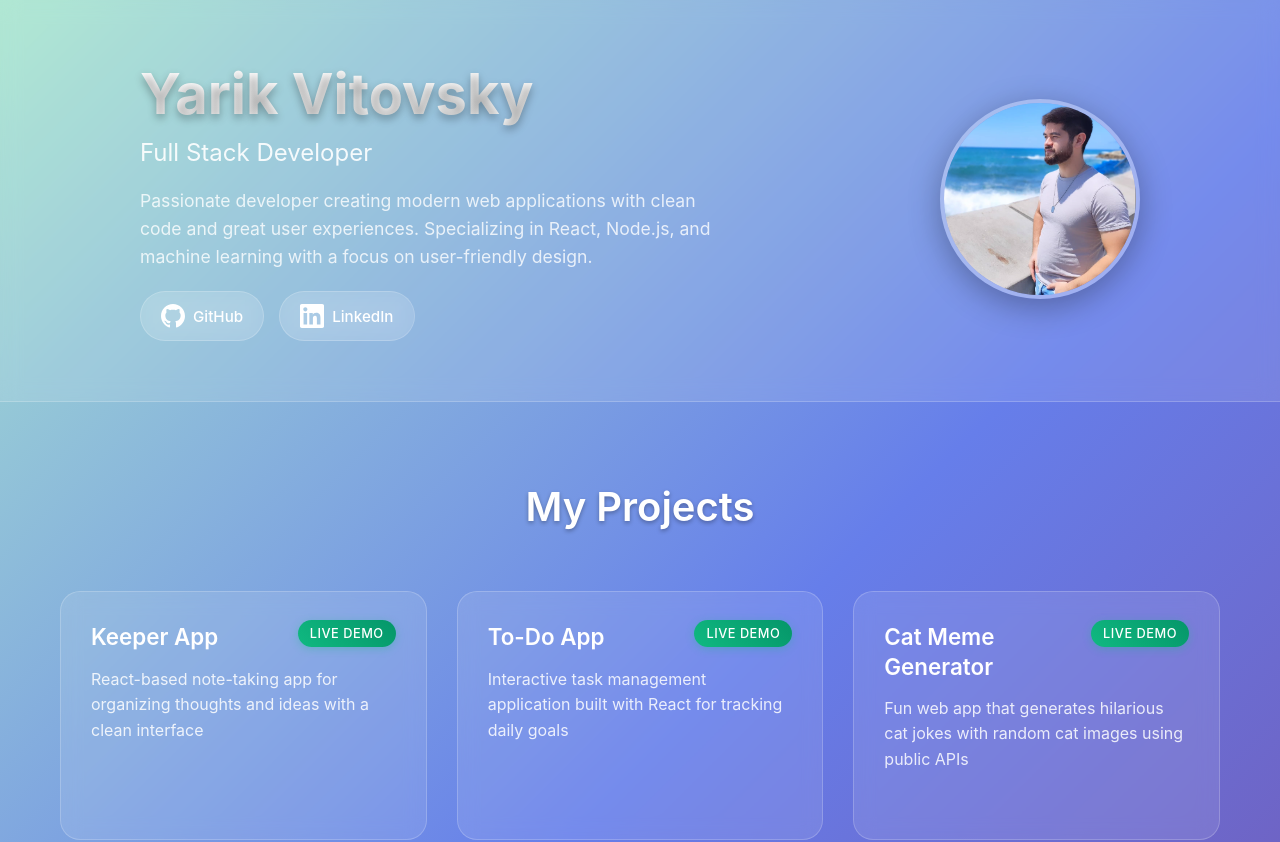
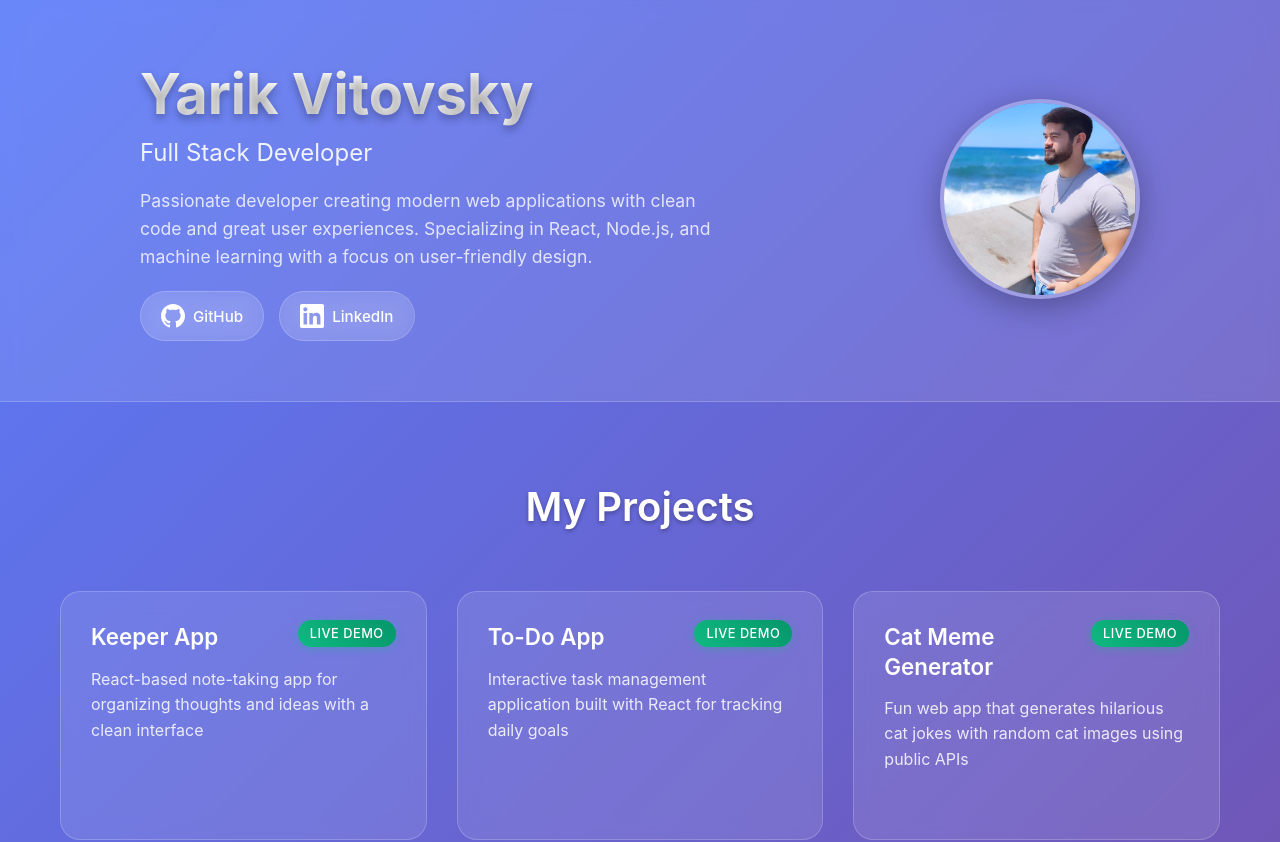
Before and after one commit to YarikVitovsky/personal-website, a React (Vite) app: page / in a window 1280 px wide. Shown: the top 842 px of the page. Built offline with nearby package versions, Linux system fonts and the light colour scheme.

Commit message:
Return to original blue-purple gradient with slightly more blue tone

```diff
--- a/src/index.css
+++ b/src/index.css
@@ -11,7 +11,7 @@ body {
         sans-serif;
     -webkit-font-smoothing: antialiased;
     -moz-osx-font-smoothing: grayscale;
-    background: linear-gradient(135deg, #a8e6cf 0%, #667eea 50%, #764ba2 100%);
+    background: linear-gradient(135deg, #5a7bfa 0%, #764ba2 100%);
     min-height: 100vh;
 }
 
```
